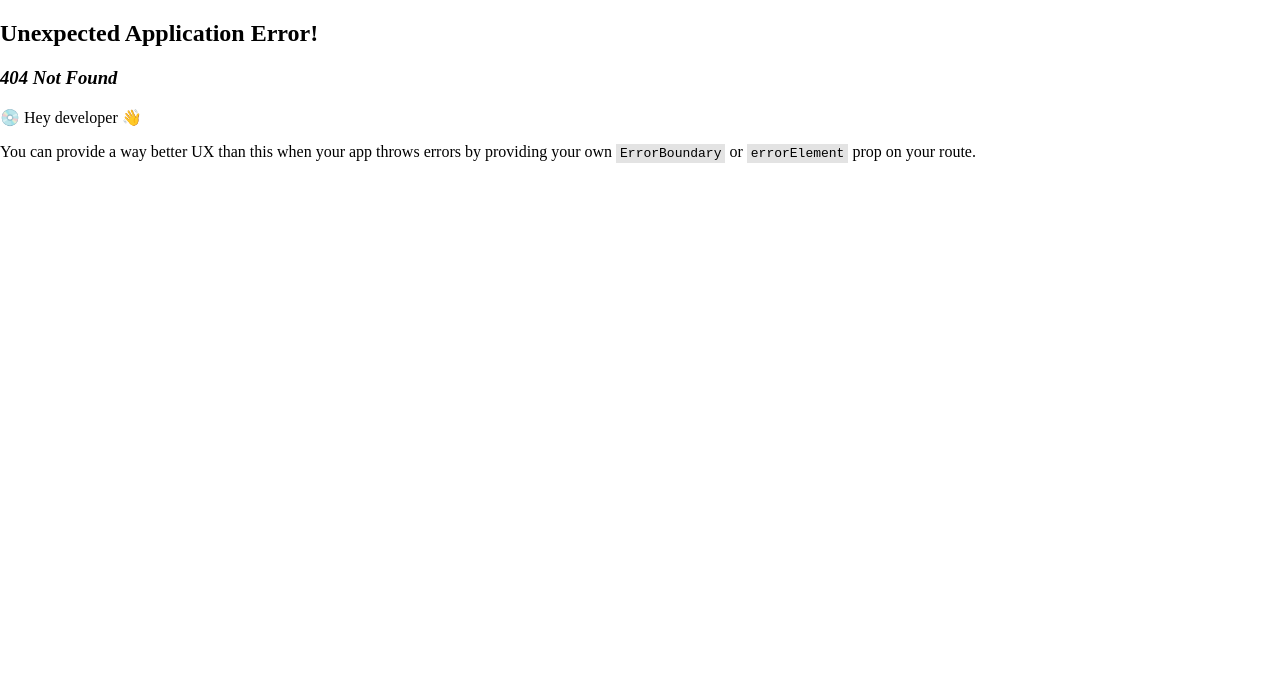
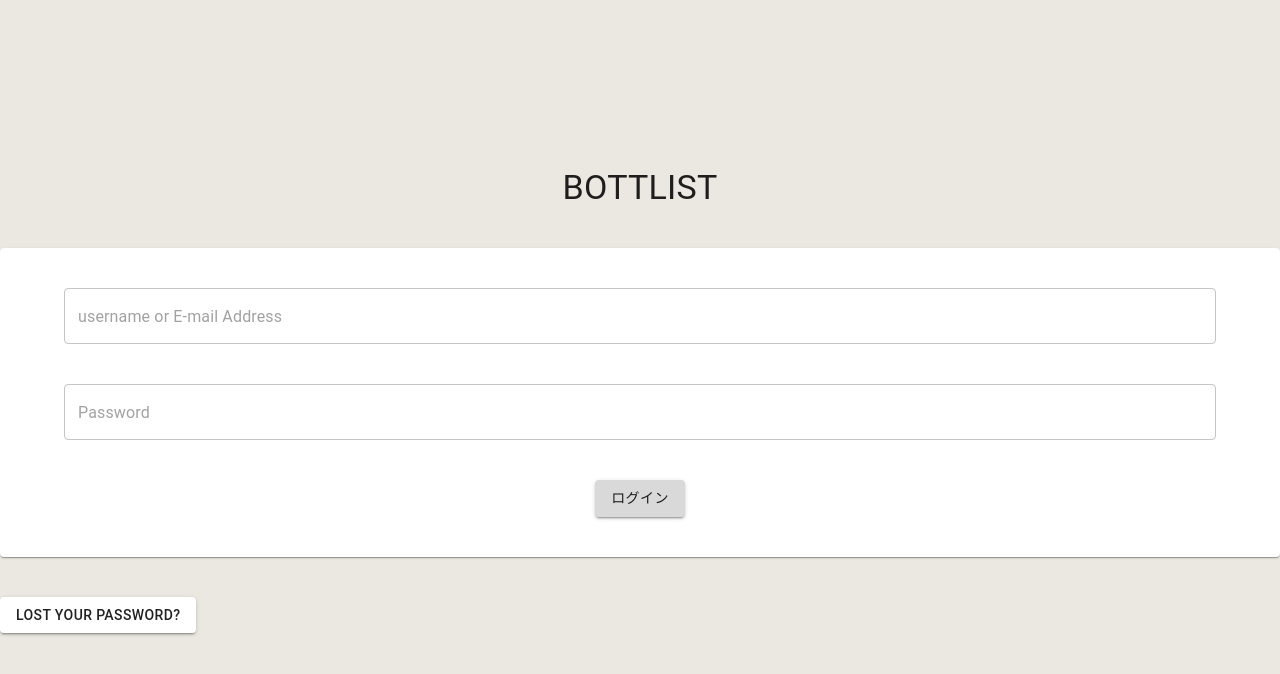
Before and after one commit to Bottlist/bottlist, a React (Create React App) app in the folder front/: page /login in a window 1280 px wide. Before the commit this address had no page. Shown: the top 674 px of the page. Built offline with nearby package versions, Linux system fonts and the light colour scheme.

Commit message:
垂直中央ぞろえコンポーネントを抽出しログイン画面を追加

```diff
--- /dev/null
+++ b/front/src/components/VerticalCenter.tsx
@@ -0,0 +1,19 @@
+import { Grid } from '@mui/material';
+import { ComponentProps } from 'react';
+
+export const VerticalCenter = ({
+  children,
+  ...props
+}: ComponentProps<typeof Grid>) => (
+  <Grid
+    container
+    alignItems={'center'}
+    justifyContent={'center'}
+    minHeight={'100vh'}
+    {...props}
+  >
+    <Grid item width="100%">
+      {children}
+    </Grid>
+  </Grid>
+);
--- a/front/src/index.tsx
+++ b/front/src/index.tsx
@@ -8,6 +8,7 @@ import { Index } from './pages/Index';
 import './index.css';
 import { PickUser } from './pages/PickUser';
 import { PickLogin } from './pages/PickLogin';
+import { Login } from './pages/Login';
 
 const root = ReactDOM.createRoot(
   document.getElementById('root') as HTMLElement
@@ -30,6 +31,10 @@ const router = createBrowserRouter([
         path: 'pick-login',
         element: <PickLogin />,
       },
+      {
+        path: 'login',
+        element: <Login />,
+      },
     ],
   },
 ]);
--- a/front/src/pages/Index.tsx
+++ b/front/src/pages/Index.tsx
@@ -1,19 +1,12 @@
-import { Grid, Typography } from '@mui/material';
+import { Typography } from '@mui/material';
 import { useNavigate } from 'react-router';
+import { VerticalCenter } from '../components/VerticalCenter';
 
 export function Index() {
   const navigate = useNavigate();
   return (
-    <Grid
-      container
-      alignItems={'center'}
-      justifyContent={'center'}
-      minHeight={'100vh'}
-      onClick={() => navigate('/pick-user')}
-    >
-      <Grid item>
-        <Typography variant="h1">Bottlist</Typography>
-      </Grid>
-    </Grid>
+    <VerticalCenter onClick={() => navigate('/pick-user')}>
+      <Typography variant="h1">Bottlist</Typography>
+    </VerticalCenter>
   );
 }
--- /dev/null
+++ b/front/src/pages/Login.tsx
@@ -0,0 +1,34 @@
+import {
+  Box,
+  Button,
+  Container,
+  Paper,
+  Stack,
+  TextField,
+  Typography,
+} from '@mui/material';
+import { VerticalCenter } from '../components/VerticalCenter';
+
+export const Login = () => {
+  return (
+    <VerticalCenter>
+      <Stack spacing={5}>
+        <Typography variant="h4">BOTTLIST</Typography>
+        <Paper>
+          <Container>
+            <Stack spacing={5} marginY={5} alignItems="center">
+              <TextField placeholder="username or E-mail Address" />
+              <TextField placeholder="Password" />
+              <Box>
+                <Button>ログイン</Button>
+              </Box>
+            </Stack>
+          </Container>
+        </Paper>
+        <Box>
+          <Button color="secondary">Lost your password?</Button>
+        </Box>
+      </Stack>
+    </VerticalCenter>
+  );
+};
--- a/front/src/pages/PickLogin.tsx
+++ b/front/src/pages/PickLogin.tsx
@@ -4,7 +4,7 @@ export function PickLogin() {
   return (
     <Choices
       items={[
-        { text: 'ログイン' },
+        { text: 'ログイン', link: '/login' },
         {
           text: '新規登録',
         },
```
